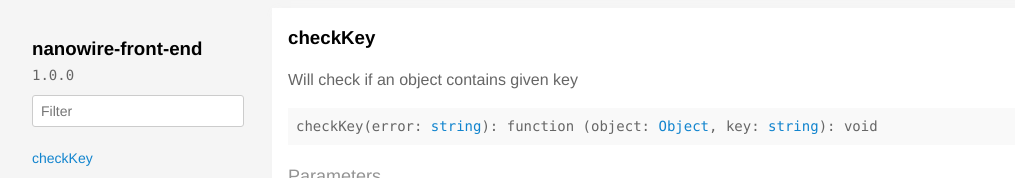
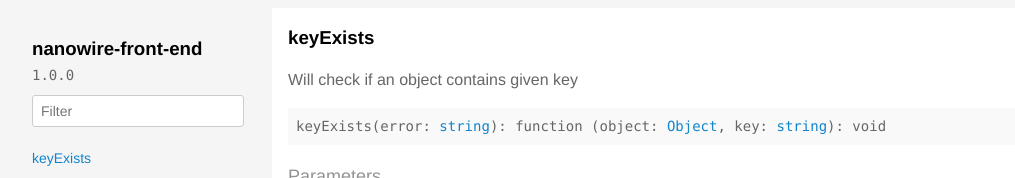
Before and after one commit to WhoAteDaCake/heatmap, a React app: page docs/index.html in a window 1280 px wide. Shown: the top 178 px of the page, without its empty margins (112-1127 px from the left). Built offline with nearby package versions, Linux system fonts and the light colour scheme.

Commit message:
Added doc command

```diff
--- a/docs/index.html
+++ b/docs/index.html
@@ -25,9 +25,9 @@
 
 
                 <li><a
-                  href='#checkkey'
+                  href='#keyexists'
                   class="">
-                  checkKey
+                  keyExists
 
                 </a>
 
@@ -118,8 +118,8 @@
 
   <div class='clearfix'>
 
-    <h3 class='fl m0' id='checkkey'>
-      checkKey
+    <h3 class='fl m0' id='keyexists'>
+      keyExists
     </h3>
 
 
@@ -129,7 +129,7 @@
   <p>Will check if an object contains given key</p>
 
 
-  <div class='pre p1 fill-light mt0'>checkKey(error: <a href="https://developer.mozilla.org/en-US/docs/Web/JavaScript/Reference/Global_Objects/String">string</a>): function (object: <a href="https://developer.mozilla.org/en-US/docs/Web/JavaScript/Reference/Global_Objects/Object">Object</a>, key: <a href="https://developer.mozilla.org/en-US/docs/Web/JavaScript/Reference/Global_Objects/String">string</a>): void</div>
+  <div class='pre p1 fill-light mt0'>keyExists(error: <a href="https://developer.mozilla.org/en-US/docs/Web/JavaScript/Reference/Global_Objects/String">string</a>): function (object: <a href="https://developer.mozilla.org/en-US/docs/Web/JavaScript/Reference/Global_Objects/Object">Object</a>, key: <a href="https://developer.mozilla.org/en-US/docs/Web/JavaScript/Reference/Global_Objects/String">string</a>): void</div>
 
 
 
--- a/package.json
+++ b/package.json
@@ -7,6 +7,7 @@
     "build:js": "webpack --config config/webpack.config.js",
     "prod": "better-npm-run build:prod",
     "test": "jest --config jest.json && sh flowlint.sh",
+    "doc": "documentation build src/** -f html -o docs",
     "dev": "better-npm-run build:dev"
   },
   "betterScripts": {
```
